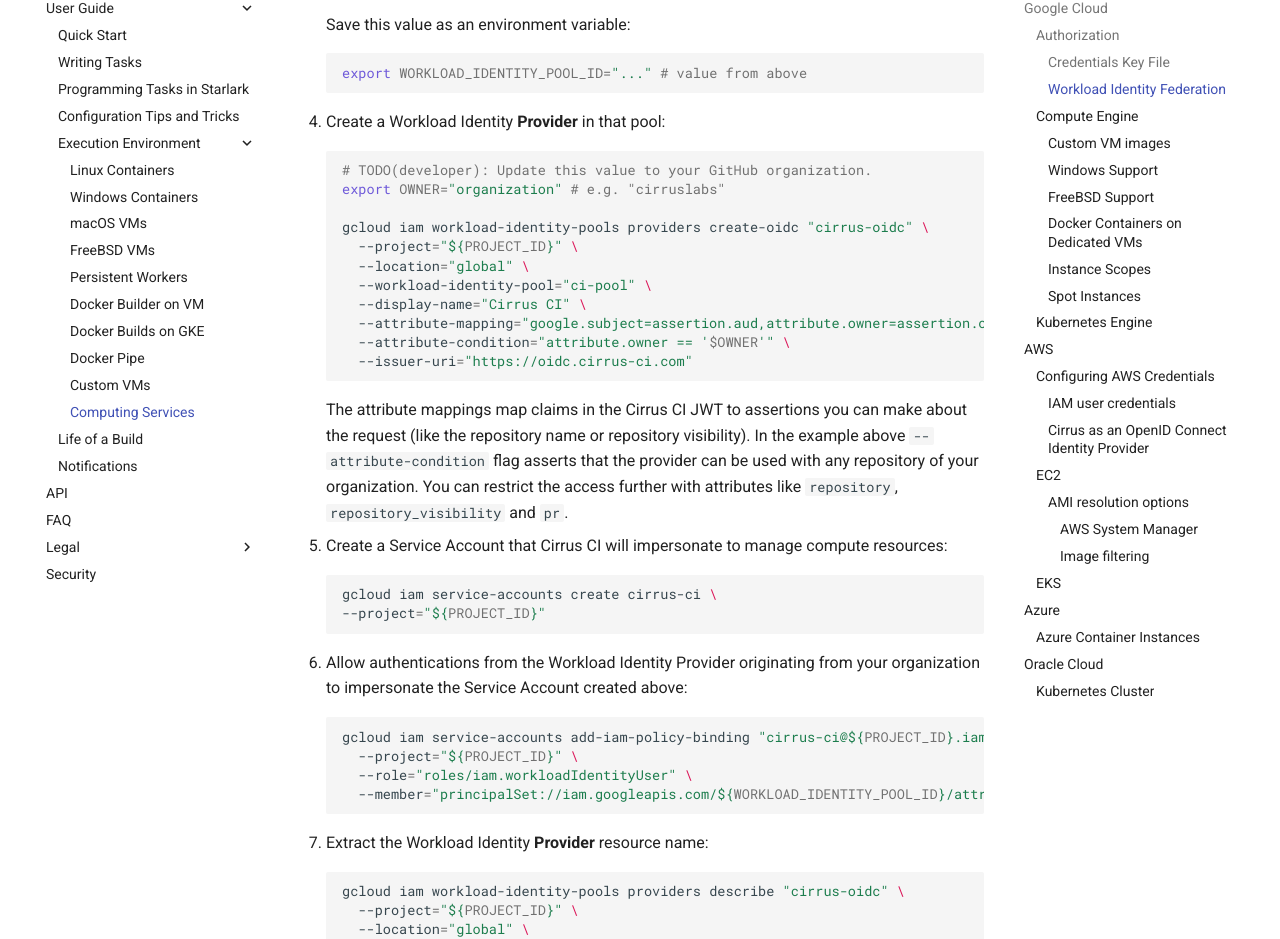
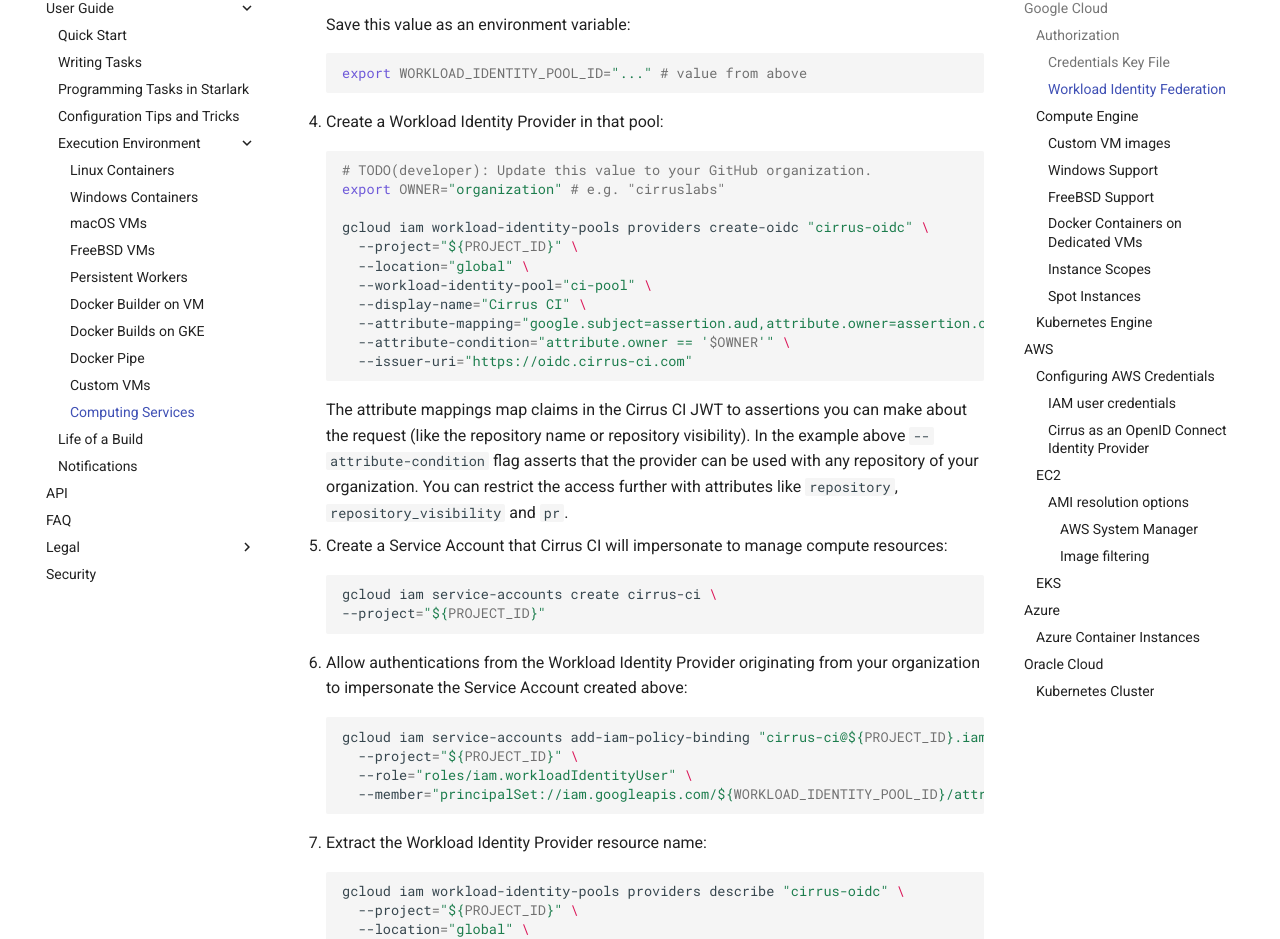
Before and after one commit to cirruslabs/cirrus-ci-docs, an MkDocs documentation site: the page built from docs/guide/supported-computing-services.md, in a window 1280 px wide and 1400 px high, scrolled down 3958 px. Shown: the part 148-1087 px from the top of the window. Built offline with MkDocs 1.6.1 and Material for MkDocs 9.7.7, drawn with Linux system fonts in a browser that asks for light colours; emoji names are drawn with the system emoji font; comment, search, counter and statistics services are not loaded.

````diff
--- a/docs/guide/supported-computing-services.md
+++ b/docs/guide/supported-computing-services.md
@@ -193,7 +193,7 @@ Now let's setup Cirrus CI as a workload identity provider:
     export WORKLOAD_IDENTITY_POOL_ID="..." # value from above
     ```
 
-4. Create a Workload Identity **Provider** in that pool:
+4. Create a Workload Identity Provider in that pool:
 
     ```sh
     # TODO(developer): Update this value to your GitHub organization.
````
Also changed, not shown: other parts of docs/guide/supported-computing-services.md (+1 -1 lines).
